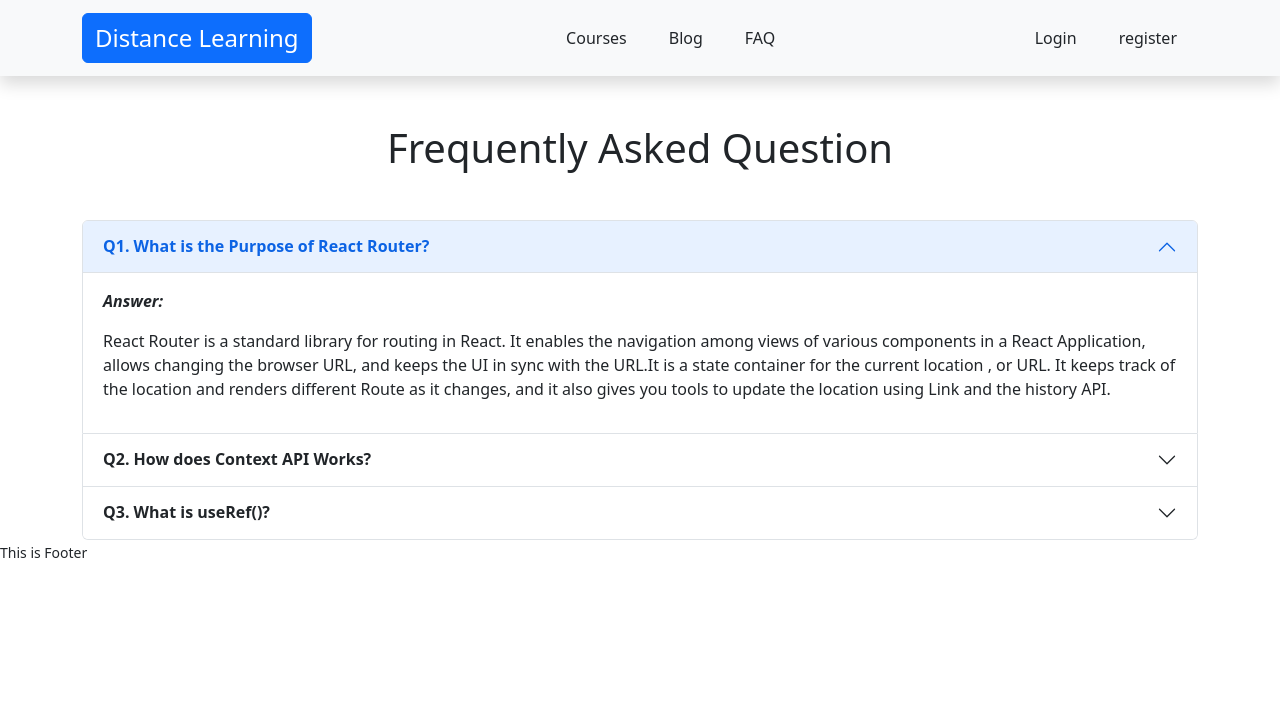
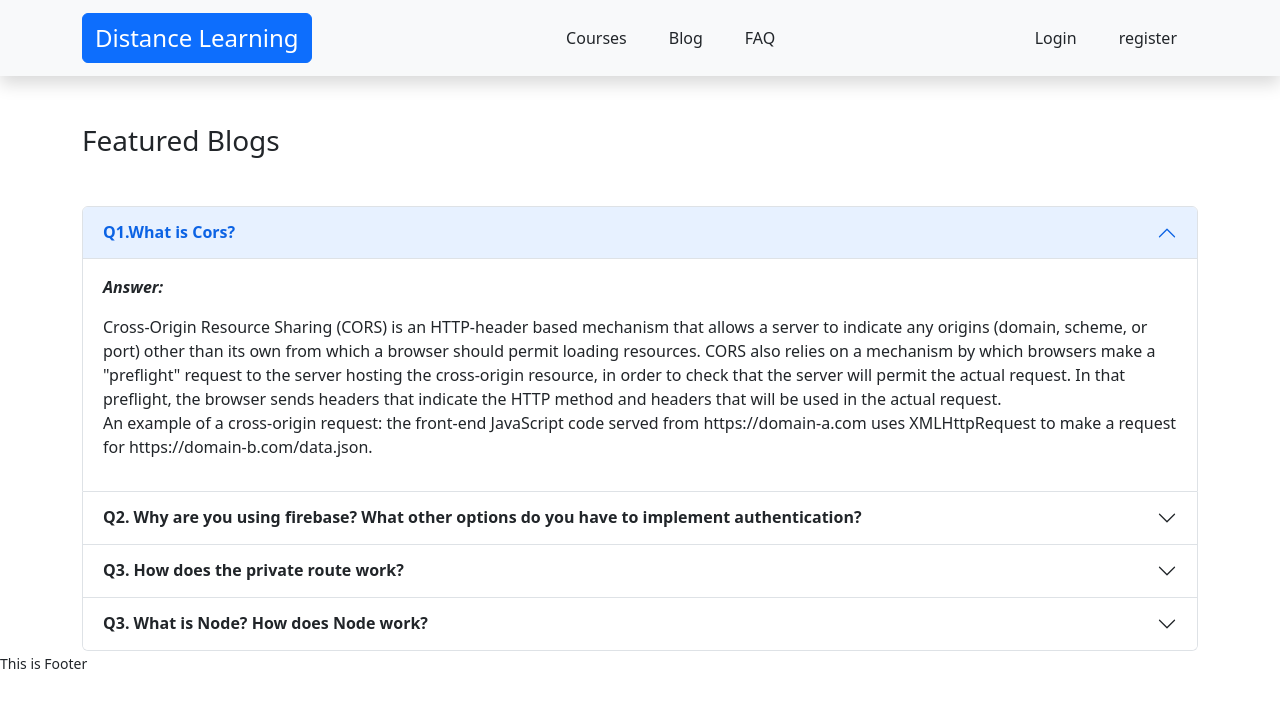
Before and after one commit to raj073/Start-Logic-Client, a React (Create React App) app: page /blog in a window 1280 px wide. Shown: the top 708 px of the page. Built offline with nearby package versions, Linux system fonts and the light colour scheme.

Commit message:
Blog Page Completed

```diff
--- a/src/Pages/Blog/Blog.js
+++ b/src/Pages/Blog/Blog.js
@@ -5,35 +5,52 @@ const Blog = () => {
     return (
         <div className='container mt-5'>
 
-            <h1 className='text-center mb-5'>Frequently Asked Question</h1>
+            <h3 className='text-left mb-5'>Featured Blogs</h3>
 
             <Accordion defaultActiveKey={['0']} alwaysOpen>
                 <Accordion.Item eventKey="0">
-                    <Accordion.Header> <b>Q1. What is the Purpose of React Router?</b> </Accordion.Header>
+                    <Accordion.Header> <b>Q1.What is Cors?</b> </Accordion.Header>
                     <Accordion.Body>
                         <p><strong> <i>Answer:</i></strong>&nbsp;&nbsp;</p>
                         <p class="text-justify">
-                            React Router is a standard library for routing in React. It enables the navigation among views of various components in a React Application, allows changing the browser URL, and keeps the UI in sync with the URL.It is a state container for the current location , or URL. It keeps track of the location and renders different Route as it changes, and it also gives you tools to update the location using Link  and the history API.
+                            Cross-Origin Resource Sharing (CORS) is an HTTP-header based mechanism that allows a server to indicate any origins (domain, scheme, or port) other than its own from which a browser should permit loading resources. CORS also relies on a mechanism by which browsers make a "preflight" request to the server hosting the cross-origin resource, in order to check that the server will permit the actual request. In that preflight, the browser sends headers that indicate the HTTP method and headers that will be used in the actual request.
+                            <br />
+                            An example of a cross-origin request: the front-end JavaScript code served from https://domain-a.com uses XMLHttpRequest to make a request for https://domain-b.com/data.json.
                         </p>
                     </Accordion.Body>
                 </Accordion.Item>
 
                 <Accordion.Item eventKey="1">
-                    <Accordion.Header><b>Q2. How does Context API Works?</b></Accordion.Header>
+                    <Accordion.Header><b>Q2. Why are you using firebase? What other options do you have to implement authentication?</b></Accordion.Header>
                     <Accordion.Body>
                         <p><strong> <i>Answer:</i></strong>&nbsp;&nbsp;</p>
                         <p class="text-justify">
-                            The React Context API is a way for a React app to effectively produce global variables that can be passed around. This is the alternative to "prop drilling" or moving props from grandparent to child to parent, and so on. Context is also touted as an easier, lighter approach to state management using Redux.Context API is introduced in React 16.3. The Context API is used to share the data with multiple components, without having to pass data through props manually. The React Context API allows us to produce the global data and share it across the application.
+                            Firebase's easy-to-use SDK, ready-made UI libraries, and backend services, it is possible to set up the whole authentication process in just a couple of minutes. Firebase allows users to authenticate with their phone number, email, Google, and Facebook accounts (more options can be found here). <br />
+                            Authentication is used by a server when the server needs to know exactly who is accessing their information or site.Authentication by a client usually involves the server giving a certificate to the client in which a trusted third party such as Verisign or Thawte states that the server belongs to the entity (such as a bank) that the client expects it to.
+                            <br />
+                            Alternatives to Firebase Authentication:
+                            Auth0, MongoDB, Passport, Okta, and Firebase are the most popular alternatives and competitors to Firebase Authentication.
                         </p>
                     </Accordion.Body>
                 </Accordion.Item>
 
                 <Accordion.Item eventKey="2">
-                    <Accordion.Header><b>Q3. What is useRef()?</b></Accordion.Header>
+                    <Accordion.Header><b>Q3. How does the private route work?</b></Accordion.Header>
                     <Accordion.Body>
                         <p><strong> <i>Answer:</i></strong>&nbsp;&nbsp;</p>
                         <p class="text-justify">
-                            Essentially, useRef is like a “box” that can hold a mutable value in its .current property. You might be familiar with refs primarily as a way to access the DOM. If you pass a ref object to React with div ref = myRef , React will set its .current property to the corresponding DOM node whenever that node changes. The useRef Hook allows you to persist values between renders. It can be used to store a mutable value that does not cause a re-render when updated. It can be used to access a DOM element directly.
+                            The react private route component renders child components (children) if the user is logged in. If not logged in the user is redirected to the /login page with the return url passed in the location state property. <br />
+                            Private Routes in React Router (also called Protected Routes) require a user being authorized to visit a route (read: page). So if a user is not authorized for a specific page, they cannot access it. The most common example is authentication in a React application where a user can only access the protected pages when they are authorized (which means in this case being authenticated). Authorization goes beyond authentication though. For example, a user can also have roles and permissions which give a user access to specific areas of the application.
+                        </p>
+                    </Accordion.Body>
+                </Accordion.Item>
+                <Accordion.Item eventKey="3">
+                    <Accordion.Header><b>Q3. What is Node? How does Node work?</b></Accordion.Header>
+                    <Accordion.Body>
+                        <p><strong> <i>Answer:</i></strong>&nbsp;&nbsp;</p>
+                        <p class="text-justify">
+                            Node.js is an open-source, cross-platform, back-end JavaScript runtime environment that runs on a JavaScript Engine (i.e. V8 engine) and executes JavaScript code outside a web browser, which was designed to build scalable network applications. Node.js lets developers use JavaScript to write command line tools and for server-side scripting—running scripts server-side to produce dynamic web page content before the page is sent to the user's web browser. Consequently, Node.js represents a "JavaScript everywhere" paradigm, unifying web-application development around a single programming language, rather than different languages for server-side and client-side scripts. <br />
+                            It is used as backend service where javascript works on the server-side of the application. This way javascript is used on both frontend and backend. Node. js runs on chrome v8 engine which converts javascript code into machine code, it is highly scalable, lightweight, fast, and data-intensive.It runs a single-threaded event loop registered with the system to handle connections, and each new connection causes a JavaScript callback function to fire.
                         </p>
                     </Accordion.Body>
                 </Accordion.Item>
```
